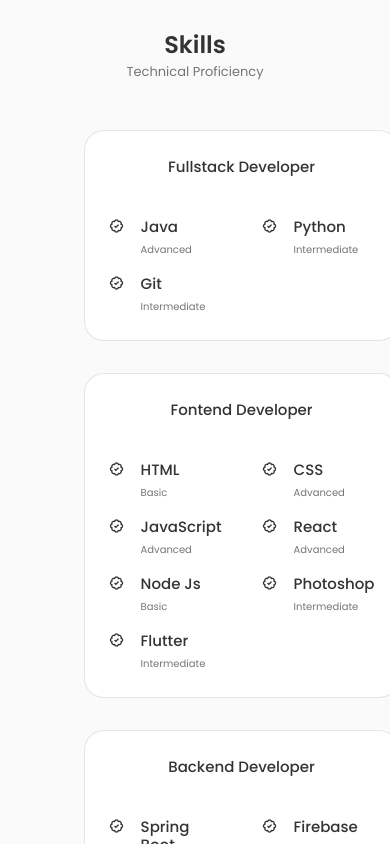
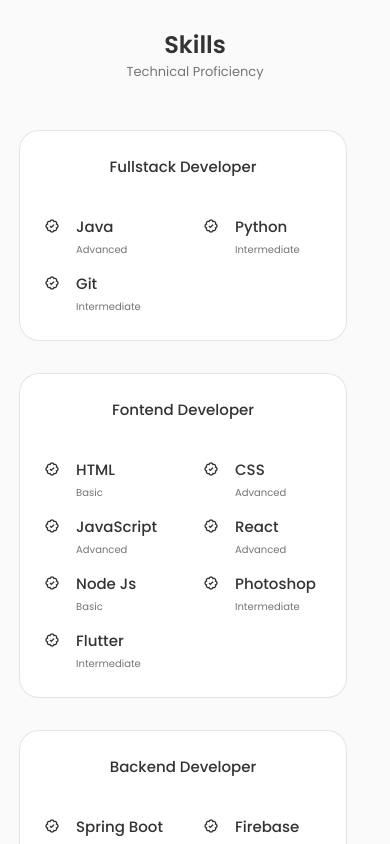
Before and after one commit to tmotswagole/react-portfolio, a React (Create React App) app: page / in a window 390 px wide. Shown: the part 1780-2624 px from the top of the page. Built offline with nearby package versions, Linux system fonts and the light colour scheme.

Commit message:
Fixed skills content

```diff
--- a/package.json
+++ b/package.json
@@ -17,7 +17,7 @@
     "web-vitals": "^2.1.4"
   },
   "scripts": {
-    "predeploy": "npm sun build",
+    "predeploy": "npm run build",
     "deploy": "gh-pages -d build",
     "start": "react-scripts start",
     "build": "react-scripts build",
--- a/src/components/skills/skills.css
+++ b/src/components/skills/skills.css
@@ -54,11 +54,19 @@
 }
 
 /*=============== BREAKPOINTS ===============*/
+/* For really large devices */
+@media screen and (max-width: 1080px) {
+    .skills__container {
+        margin-left: 15%;
+    }
+}
+
 /* For large devices */
 @media screen and (max-width: 992px) {
     .skills__container {
         grid-template-columns: max-content;
         row-gap: 2rem;
+        margin-left: 25%;
     }
 }
 
@@ -66,6 +74,7 @@
 @media screen and (max-width: 576px) {
     .skills__container {
         grid-template-columns: 1fr;
+        margin-left: 0%;
     }
 
     .skills__content {
```
